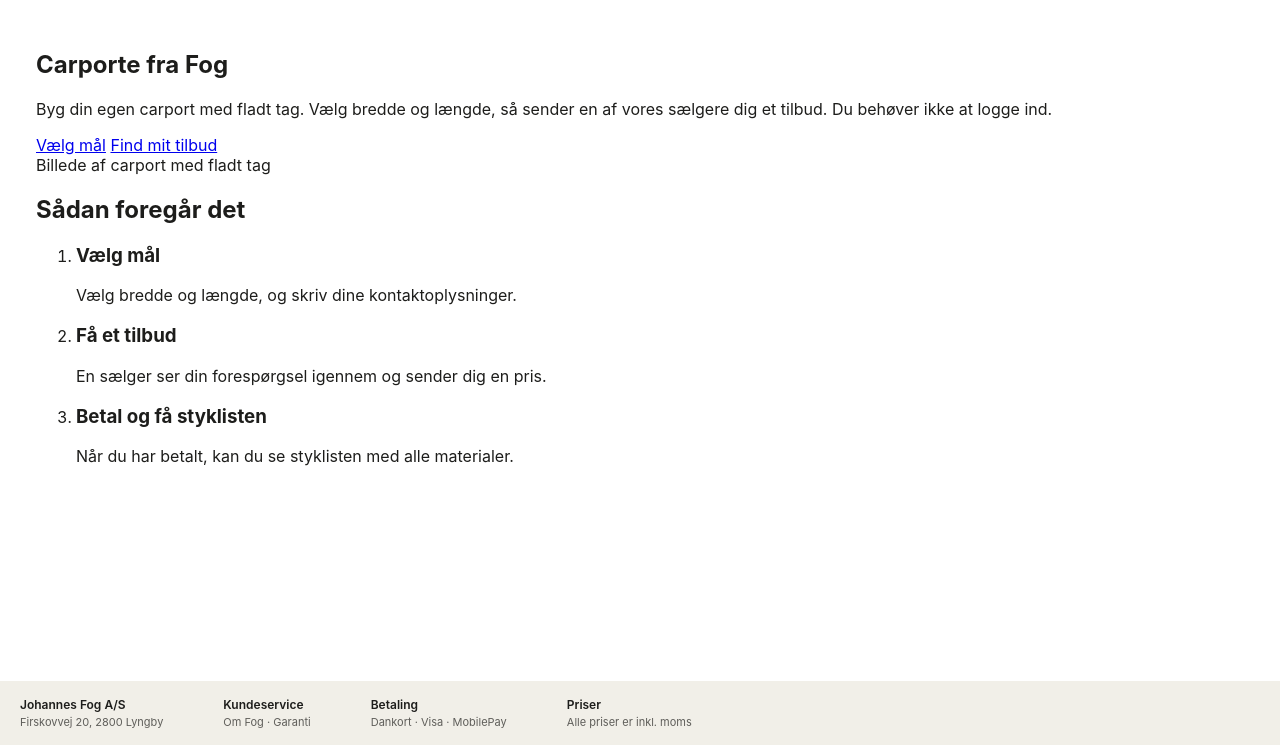
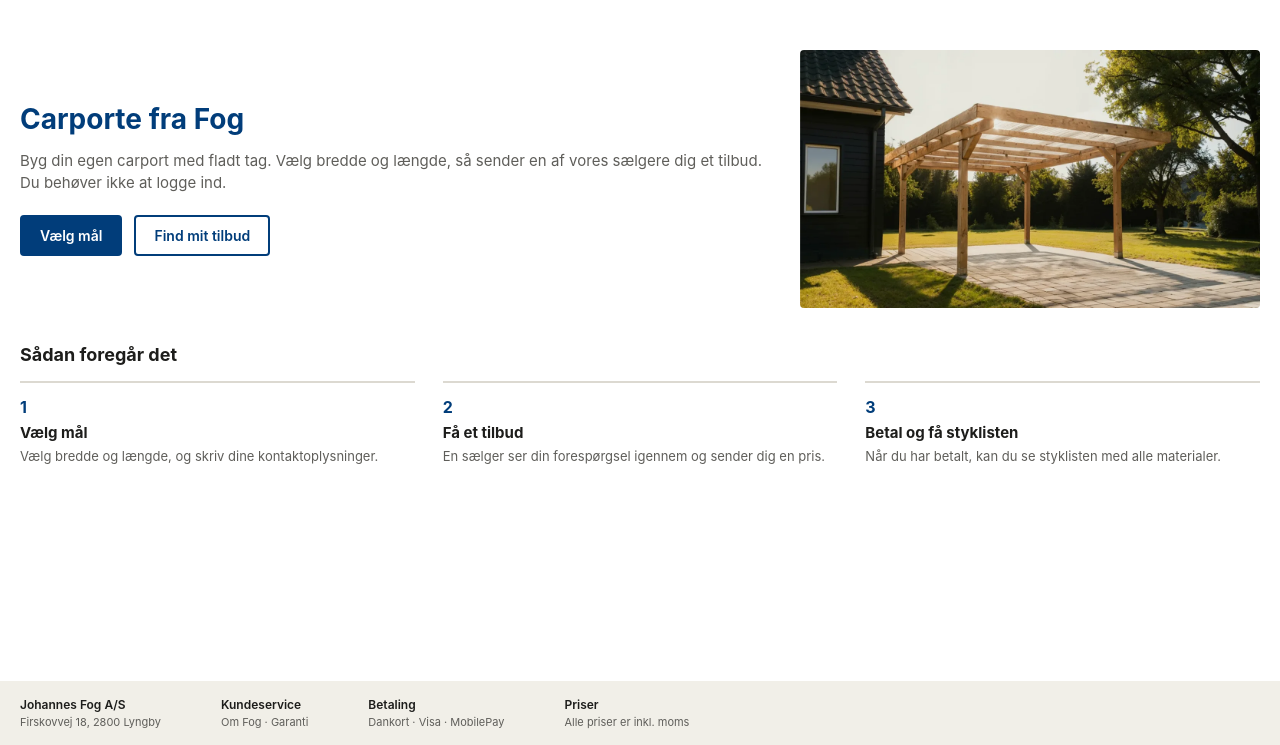
Before and after one commit to nastanazari1382/fog-carport, a Spring app: page /index in a window 1280 px wide. Shown: the part 55-800 px from the top of the page. Run offline with Thymeleaf, Linux system fonts and the light colour scheme; the template is opened without the code that fills it, so the values that code supplies are empty.

Commit message:
feat: front page with route, Thymeleaf config and image
- MainController renders index.html on GET /
- ThymeleafConfig loads templates from resources/templates
  (suffix .html so fragment references resolve)
- Main sets up static files (/public) and Thymeleaf
- Front page: hero with carport image, buttons and steps
- index.css for front page styles, max-width on main in base.css
- Footer address corrected

```diff
--- a/src/main/resources/public/css/base.css
+++ b/src/main/resources/public/css/base.css
@@ -18,5 +18,47 @@ body {
 
 main {
     flex: 1;
-    padding: 30px 36px;
+    width: 100%;
+    max-width: 1300px;
+    margin: 0 auto;
+    padding: 50px 20px;
+    box-sizing: border-box;
 }
+
+@media (max-width: 600px) {
+    main {
+        padding: 10px 12px;
+    }
+}
+
+
+/* ---------- Knapper ---------- */
+.buttons {
+    display: flex;
+    gap: 12px;
+}
+
+.button {
+    display: inline-block;
+    padding: 10px 18px;
+    border: 2px solid var(--fog-blue);
+    border-radius: 4px;
+    font-size: 14px;
+    font-weight: 600;
+    text-decoration: none;
+    cursor: pointer;
+}
+
+.button-primary {
+    background-color: var(--fog-blue);
+    color: white;
+}
+
+.button-secondary {
+    background-color: white;
+    color: var(--fog-blue);
+}
+
+.button:hover {
+    opacity: 0.85;
+}
--- /dev/null
+++ b/src/main/resources/public/css/index.css
@@ -0,0 +1,97 @@
+/* ---------- Forside ---------- */
+.hero {
+    display: flex;
+    gap: 28px;
+    align-items: center;
+}
+
+.hero-text,
+.image-placeholder {
+    flex: 1;
+}
+
+.hero-image {
+    flex: 1;
+    width: 100%;
+    max-width: 460px;
+    border-radius: 4px;
+}
+
+.hero h1 {
+    margin: 0 0 14px;
+    font-size: 28px;
+    color: var(--fog-blue);
+}
+
+.hero p {
+    margin: 0 0 20px;
+    font-size: 15px;
+    line-height: 1.5;
+    color: var(--text-muted);
+}
+
+.image-placeholder {
+    display: flex;
+    align-items: center;
+    justify-content: center;
+    height: 180px;
+    background-color: var(--footer-bg);
+    border-radius: 4px;
+    font-size: 13px;
+    color: var(--text-muted);
+}
+
+
+.steps {
+    margin-top: 36px;
+}
+
+.steps h2 {
+    font-size: 18px;
+    margin: 0 0 16px;
+}
+
+.step-list {
+    display: flex;
+    gap: 28px;
+    margin: 0;
+    padding: 0;
+    list-style: none;
+    counter-reset: step;
+}
+
+.step-list li {
+    flex: 1;
+    padding-top: 14px;
+    border-top: 2px solid #DCD9D1;
+    counter-increment: step;
+}
+
+.step-list li::before {
+    content: counter(step);
+    font-weight: 700;
+    color: var(--fog-blue);
+}
+
+.step-list h3 {
+    margin: 6px 0;
+    font-size: 15px;
+}
+
+.step-list p {
+    margin: 0;
+    font-size: 13px;
+    color: var(--text-muted);
+}
+
+/* ---------- Forside på mobil ---------- */
+@media (max-width: 600px) {
+    .hero,
+    .step-list {
+        flex-direction: column;
+    }
+
+    .image-placeholder {
+        width: 100%;
+    }
+}
--- a/src/main/resources/templates/fragments/footer.html
+++ b/src/main/resources/templates/fragments/footer.html
@@ -5,7 +5,7 @@
 <footer th:fragment="footer" class="footer">
     <div class="footer-column">
         <strong>Johannes Fog A/S</strong>
-        <span>Firskovvej 20, 2800 Lyngby</span>
+        <span>Firskovvej 18, 2800 Lyngby</span>
     </div>
 
     <div class="footer-column">
--- a/src/main/resources/templates/index.html
+++ b/src/main/resources/templates/index.html
@@ -6,6 +6,7 @@
     <title>Carporte · Fog</title>
     <link rel="stylesheet" href="/css/base.css">
     <link rel="stylesheet" href="/css/fragments.css">
+    <link rel="stylesheet" href="/css/index.css">
 </head>
 <body>
 
@@ -27,7 +28,7 @@
             </div>
         </div>
 
-        <div class="image-placeholder">Billede af carport med fladt tag</div>
+        <img src="/images/carport.webp" alt="Carport med fladt tag" class="hero-image">
     </section>
 
     <section class="steps">
```
Also changed, not shown: src/main/java/Main.java (+8 -2 lines), src/main/java/configuration/ThymeleafConfig.java (added, +17 -0 lines), src/main/java/controllers/MainController.java (added, +23 -0 lines), src/main/resources/public/images/carport.webp (added).
